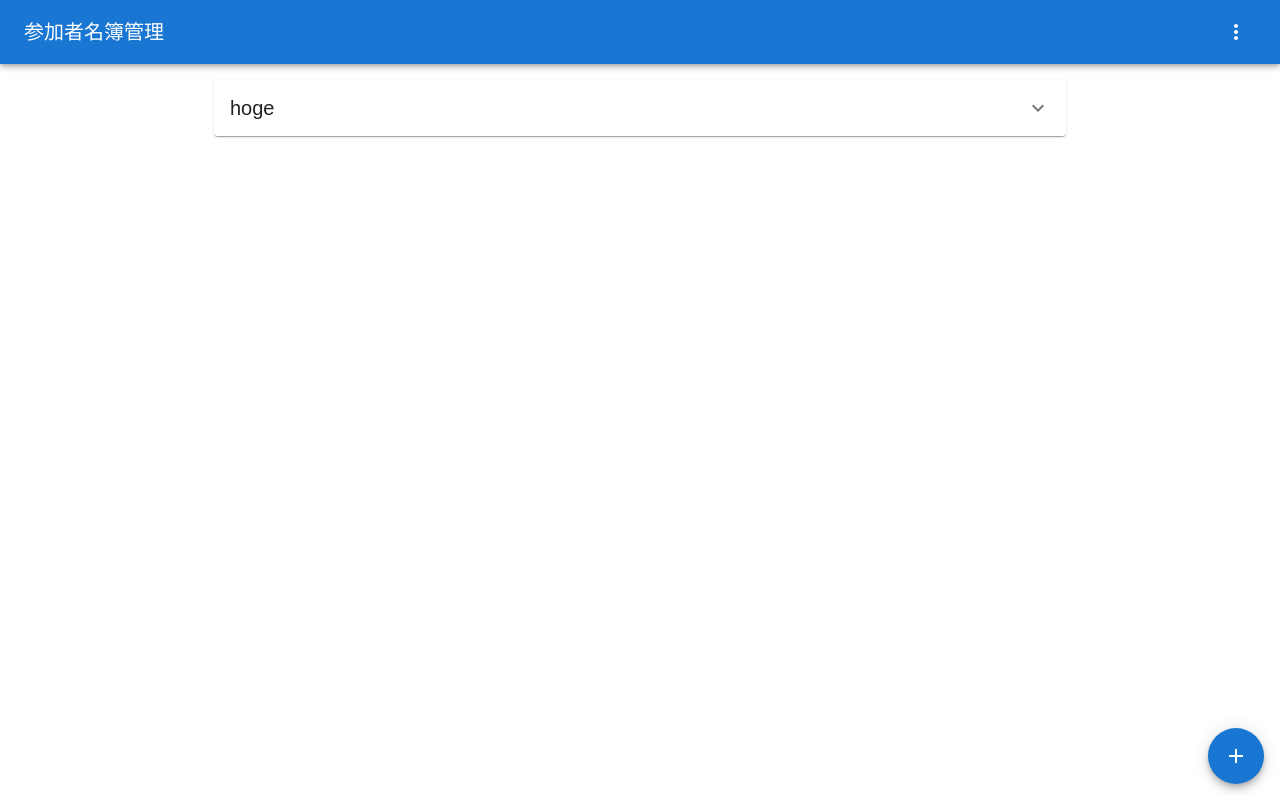
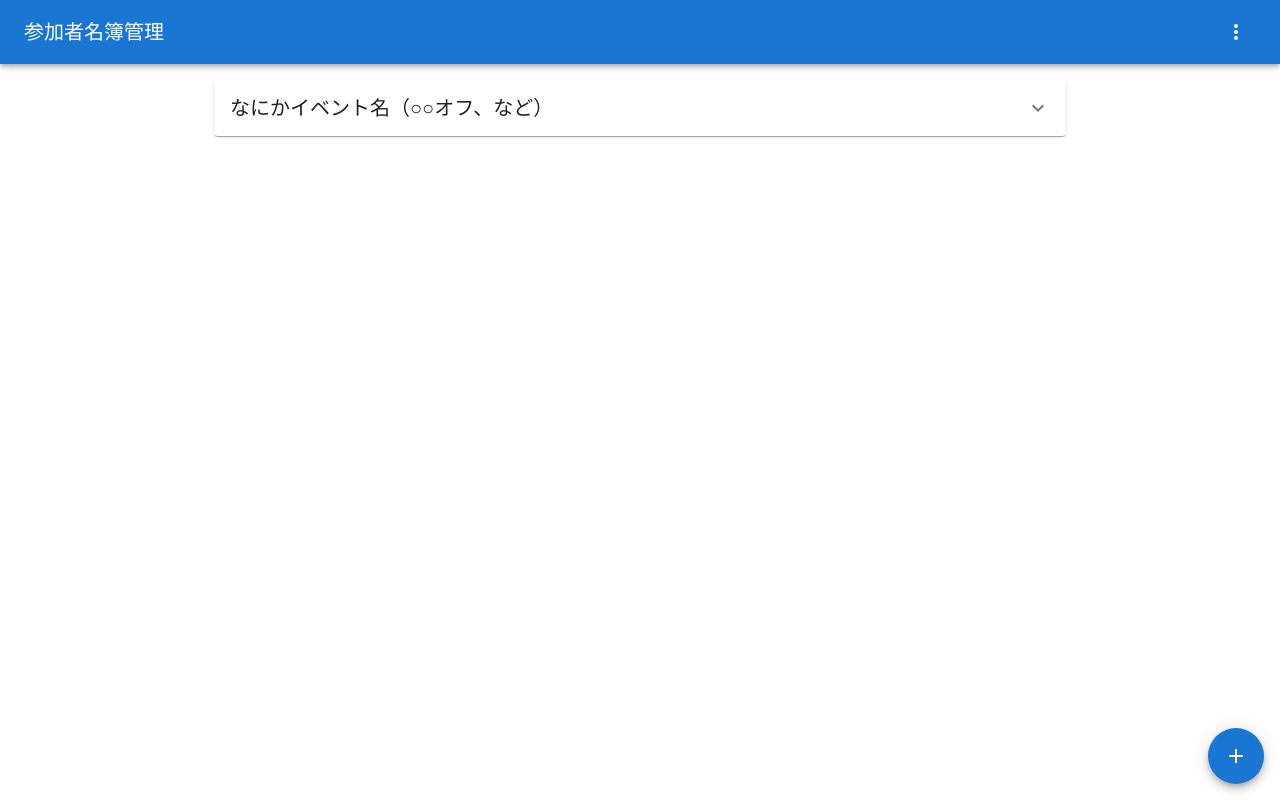
Before and after one commit to yu-ko-ba/participant-status-manager, a Next.js app: page / in a window 1280 px wide. Built offline with nearby package versions, Linux system fonts and the light colour scheme; a web font is replaced by a local one.

Commit message:
仮置きのイベント名を変更しました

```diff
--- a/pages/index.tsx
+++ b/pages/index.tsx
@@ -6,7 +6,7 @@ import Head from "next/head";
 export default function Home() {
   const events: Event[] = [
     {
-      name: "hoge",
+      name: "なにかイベント名（○○オフ、など）",
       participants: [
         new Participant("Arisu"),
         new Participant("Bob"),
```
